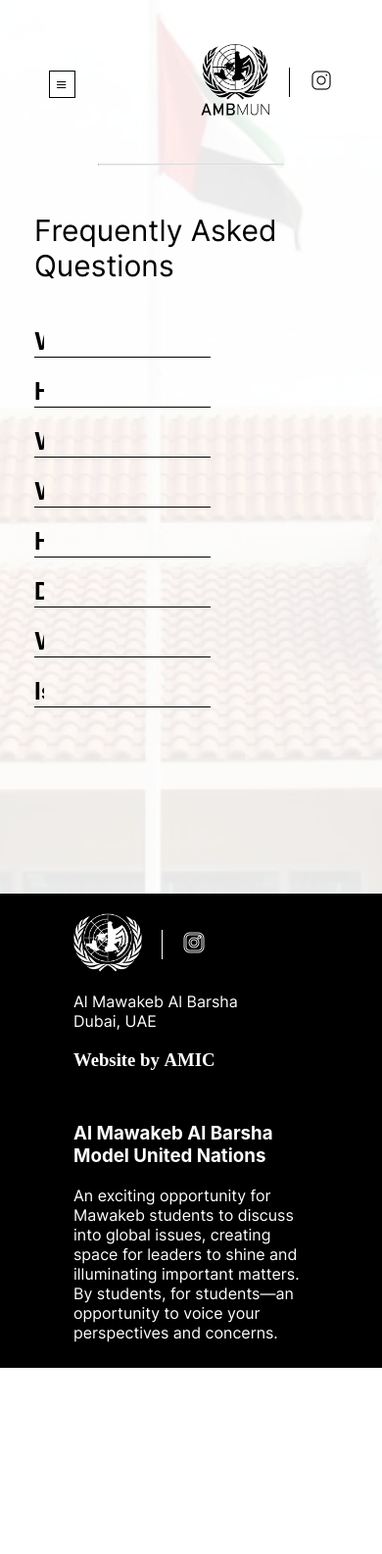
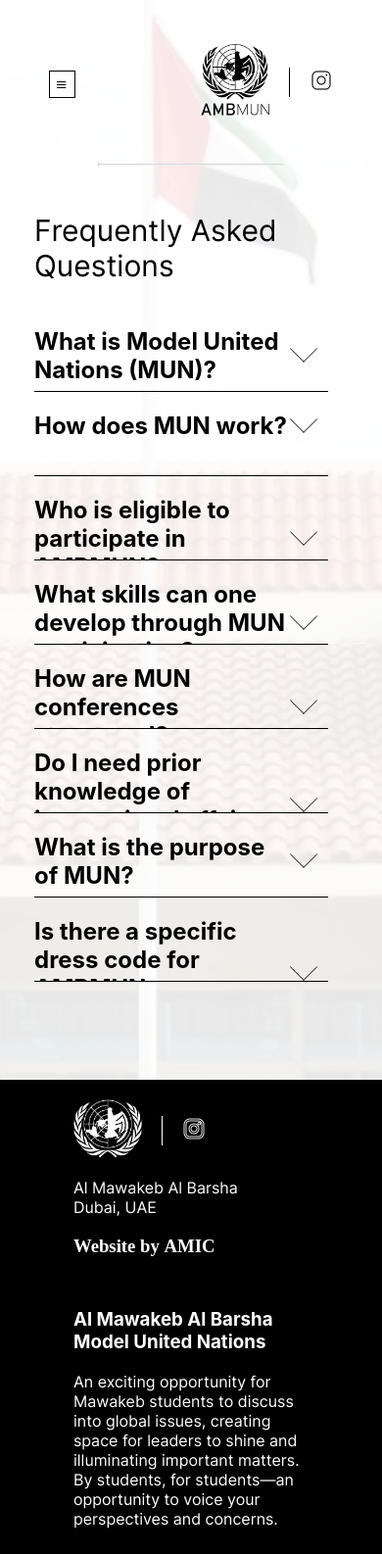
Before and after one commit to sulaimanabuqamar/AMBMUN, a Django app: page /FAQ/ in a window 390 px wide. Shown: the whole page at 98% size. Before the commit the page ends 1396 px from the top, so only its background shows below. Run offline with Django 5.2, Linux system fonts and the light colour scheme; data comes from the database, SQL or seed files in the repository; some web fonts are replaced.

Commit message:
mobile scaling fixed, optimized for responsive, fixed issue with scrolling on rules table, fixed faq page, and others i may missed

```diff
--- a/ambmun/settings.py
+++ b/ambmun/settings.py
@@ -29,7 +29,7 @@
 
 # ALLOWED_HOSTS = []
 # ALLOWED_HOSTS = []
-ALLOWED_HOSTS = ["192.168.0.111", "localhost", "192.168.1.142", "192.168.217.183", '127.0.0.1', 'mun.amb.sch.ae', "192.168.250.183"]
+ALLOWED_HOSTS = ["192.168.0.111", "localhost", "192.168.1.142", "192.168.217.183", '127.0.0.1', 'mun.amb.sch.ae', "192.168.250.183", "172.16.1.177"]
 
 CSRF_TRUSTED_ORIGINS = [
     "http://127.0.0.1",
--- a/static/CSS/common.css
+++ b/static/CSS/common.css
@@ -217,9 +217,7 @@
     width: 170px;
 }
 .expandableheader {
-    font-family: inter;
-    font-weight: 400;
-    font-size: 20px;
+    margin-bottom: 0px;
 }
 .header {
     font-family: inter;
@@ -293,7 +291,6 @@
     padding-bottom: 0px;
     max-height: 50px;
 }
-
 .expandable.large[hidden] {
     display: block;
     padding-top: 0px;
@@ -373,12 +370,17 @@
     .cardimage {
         margin-top: 75px;
         width: 80%;
+        max-width: 327px;
     }
     .expandable {
         max-height: 750px;
+        width: calc(100% - 50px);
+    }
+    .expandable[hidden] {
+        max-height: 85px;
     }
     .expandableheader {
-        font-size: 15px;
+        margin-bottom: 20px;
     }
 }
 footer {
--- a/templates/base.html
+++ b/templates/base.html
@@ -124,6 +124,7 @@
     {% block content %}{% endblock %}
 
     <script>
+        var rulesTableDetected = false;
         var userAgent = navigator.userAgent;
         if (userAgent.toLowerCase().indexOf("iphone") || userAgent.toLowerCase().indexOf("android")) {
             document.body.addEventListener('touchstart', function (event) {
@@ -134,10 +135,18 @@
             document.body.addEventListener('touchend', function (event) {
                 touchendX = event.changedTouches[0].screenX;
                 touchendY = event.changedTouches[0].screenY;
-                handleGesture();
+                // console.log(event.srcElement.parentElement.parentElement.parentElement.parentElement.classList.contains("rulestablesource"));
+                if(event.srcElement.parentElement != null && event.srcElement.parentElement.parentElement != null && event.srcElement.parentElement.parentElement.parentElement != null && event.srcElement.parentElement.parentElement.parentElement.parentElement != null) {
+                    if(!event.srcElement.parentElement.parentElement.parentElement.parentElement.classList.contains("rulestablesource")) {
+                        handleGesture();
+                    }
+                }
+                else {
+                    handleGesture();
+                }
+                // handleGesture();
             }, false);
         }
-
 
         function handleGesture() {
             if (touchendX < touchstartX - 50 && touchendY >= touchstartY - 50 && touchendY <= touchstartY + 50) {
--- a/templates/committee_detail.html
+++ b/templates/committee_detail.html
@@ -22,7 +22,7 @@
                 {{ committee.topic }}
                 </ol>
                 <h2>Meet The Chairs</h2>
-                <div class="cardrow flexcontainer" style="grid-gap: 80px; margin-left: -85px;">
+                <div class="cardrow flexcontainer" style="grid-gap: 80px; ">
                     <div class="card" style="padding: 25px;">
                         <div class="cardcontent">
                             <div class="centerer" style="margin-top: 25px;">
@@ -58,8 +58,8 @@
                 </div>
                 {% if committee.cochair_id %}
                 <h2>Meet The Co-Chair</h2>
-                <div class="cardrow flexcontainer" style="grid-gap: 0px; margin-left: -85px;">
-                    <div class="card" style="padding: 25px; margin-right: 0px;">
+                <div class="cardrow flexcontainer" style="grid-gap: 80px; ">
+                    <div class="card" style="padding: 25px;">
                         <div class="cardcontent">
                             <div class="centerer" style="margin-top: 25px;">
                                 <img class="cardimage" src="{{ committee.cochair_id.photo.url }}">
--- a/templates/faq.html
+++ b/templates/faq.html
@@ -8,7 +8,7 @@
 {% block content %}
 <div class="root" style="padding-top: 172px;">
     <div class="subrootcontainer">
-        <div class="subroot" style="padding: 20px; height: 700px;">
+        <div class="subroot" style="padding: 20px; min-height: 700px; padding-bottom: 100px;">
             <h2 class="header desktopmargin">Frequently Asked
                 Questions</h2>
 
@@ -16,9 +16,9 @@
             <div class="expandable desktopmargin"
                 onclick="this.hidden = !this.hidden; this.children[0].children[1].children[0].style.transform = this.children[0].children[1].children[0].style.transform == 'rotate(180deg)'? 'rotate(0deg)':'rotate(180deg)';"
                 hidden>
-                <h2 class="expandable desktopmarginheader" style="display: flex; align-items: center;">
-                    <div style="width: 90%;">{{ question.question }}</div>
-                    <div style="width: 10%; display: flex; justify-content: end; margin-right: 10px;">
+                <h2 class="desktopmarginheader" style="display: flex; align-items: center;">
+                    <div style="width: 90%;" class="expandableheader">{{ question.question }}</div>
+                    <div style="width: 10%; display: flex; justify-content: end; margin-right: 10px;" class="expandableheader">
                         <svg width="29" height="15" viewBox="0 0 29 15" fill="none" xmlns="http://www.w3.org/2000/svg">
                             <line x1="0.353553" y1="0.646447" x2="14.2836" y2="14.5765" stroke="black" />
                             <line x1="13.6482" y1="14.6447" x2="27.755" y2="0.679662" stroke="black" />
--- a/templates/index.html
+++ b/templates/index.html
@@ -11,9 +11,9 @@
     <div class="subrootcontainer">
         <div class="subroot">
             <h1
-                style="text-align: center; font-weight: 200; font-family: inter; font-size: 60px; margin-top: 0px; padding-top: 50px;">
+                style="text-align: center; font-weight: 200; font-family: inter; font-size: 56px; margin-top: 0px; padding-top: 50px;">
                 Al Mawakeb Al Barsha<br>
-                <span style="text-align: center; font-weight: 500; font-family: inter; font-size: 45px;">Model United
+                <span style="text-align: center; font-weight: 500; font-family: inter; font-size: 41px;">Model United
                     Nations</span>
             </h1>
             <h3 style="text-align: center; font-size: 20px; font-family: inter; font-weight: 200;">March 1ˢᵗ & 2ⁿᵈ
--- a/templates/schedule.html
+++ b/templates/schedule.html
@@ -10,7 +10,7 @@
     <div class="subrootcontainer">
         <div class="subroot" style="padding: 20px; padding-bottom: 200px;">
             <h2 class="header desktopmargin">Schedule</h2>
-            <div class=" centerer flexcontainer" style="gap: 100px;">
+            <div class=" centerer flexcontainer" style="gap: 100px; align-items: center;">
                 <!-- HTML SHOULD NOT BE TOUCHED, THE DYNAMIC PART IS IN THE JS DOWN BELOW, CHECK NEXT COMMENT -->
                 <svg width="476" height="468" class="schedules" viewBox="0 0 476 468" fill="none" xmlns="http://www.w3.org/2000/svg">
                     <defs>
```
Also changed, not shown: templates/rules.html (+4 -5 lines).
